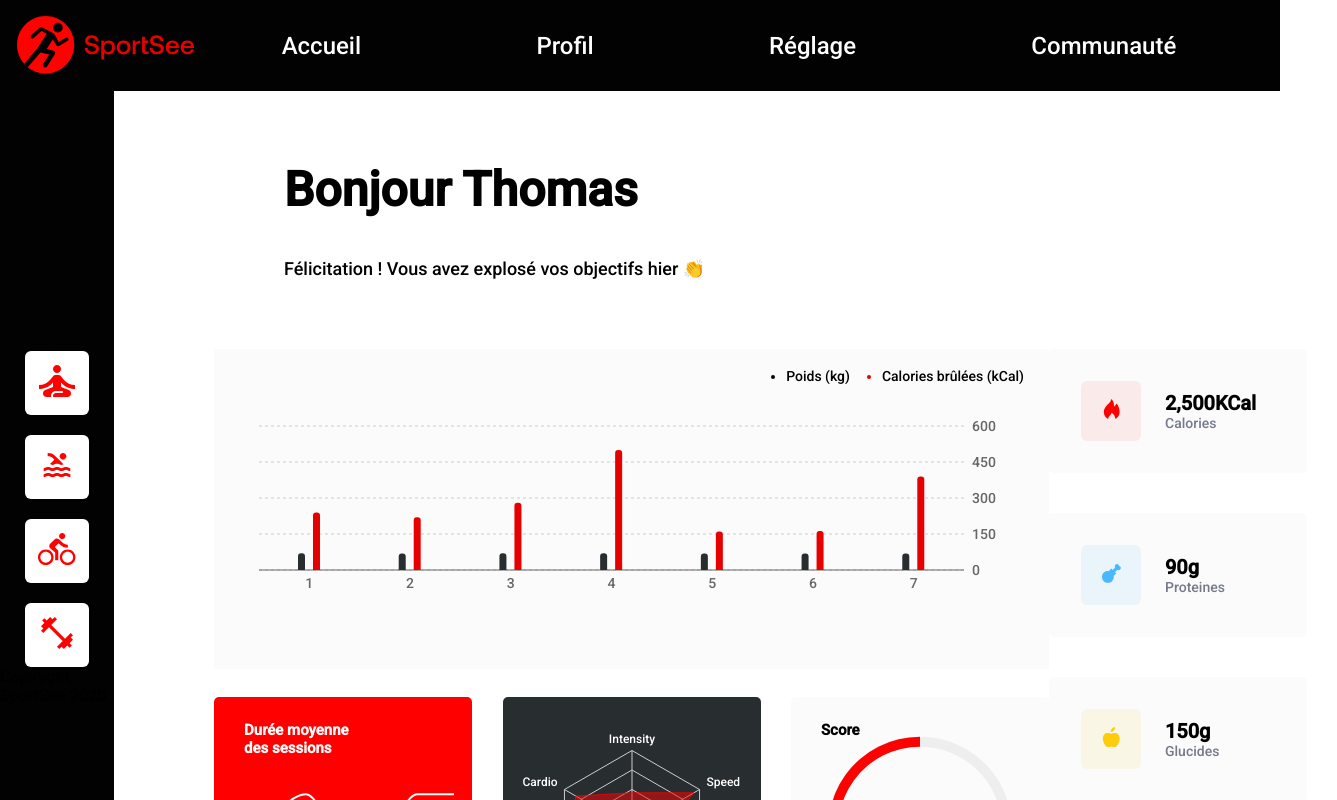
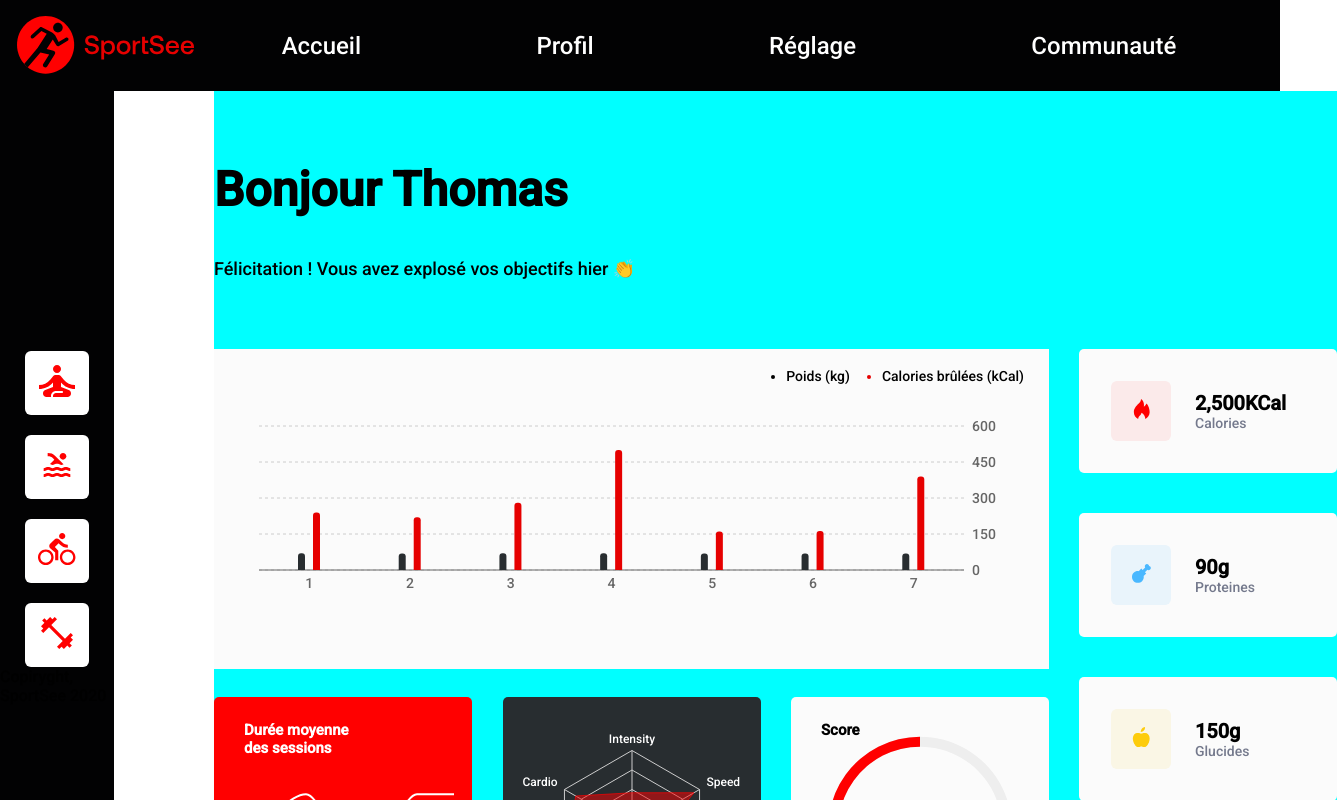
Before and after one commit to erischon/sportsee-frontend, a React (Create React App) app: page /dashboard in a window 1280 px wide. Shown: the top 800 px of the page, 1337 px wide, since content can reach past the window. Built offline with nearby package versions, Linux system fonts and the light colour scheme.

Commit message:
dhasboard styling

```diff
--- a/src/pages/Dashboard.page.jsx
+++ b/src/pages/Dashboard.page.jsx
@@ -18,12 +18,14 @@ const Dashboard = () => {
           <div className="top">
             <ActivityChart userId={userId} />
           </div>
+
           <div className="bottom">
             <AverageSessionsChart userId={userId} />
             <ActivityTypeChart userId={userId} />
             <AverageScoreChart userId={userId} />
           </div>
         </div>
+
         <div className="container-right">
           <KeyInfos userId={userId} />
         </div>
--- a/src/sass/pages/_dashboard.scss
+++ b/src/sass/pages/_dashboard.scss
@@ -1,12 +1,10 @@
 .dashboard {
   width: 100%;
-
-  // margin: 0 auto;
   margin-left: 100px;
-  // margin-left: 20px;
+  background-color: aqua;
 
   .infos {
-    margin: 70px;
+    margin: 70px 0;
 
     h1 {
       font-size: 48px;
@@ -19,11 +17,13 @@
 
   .charts {
     display: flex;
+    gap: 30px;
 
     .container-left {
       .top {
         margin-bottom: 28px;
       }
+
       .bottom {
         display: flex;
         justify-content: space-between;
```
